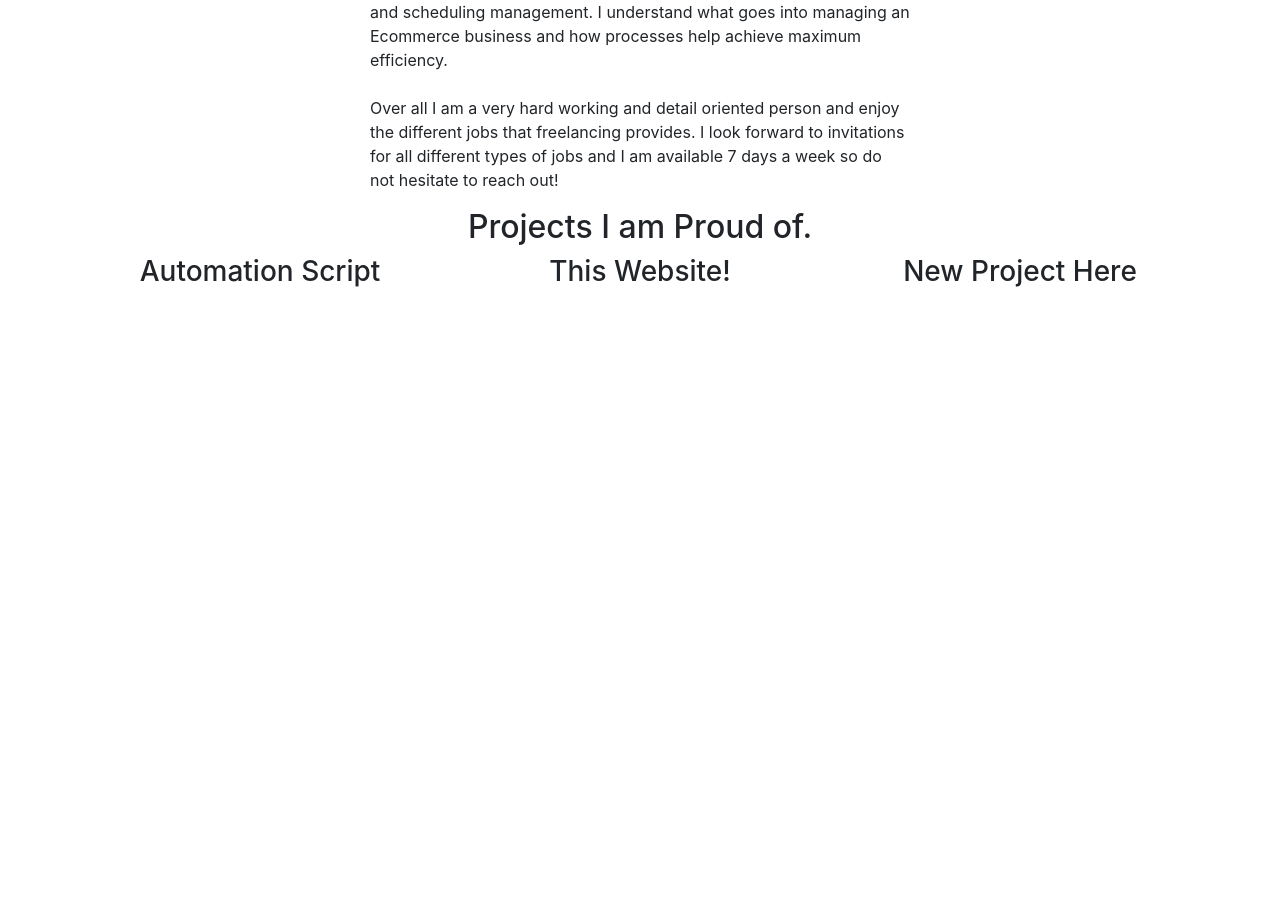
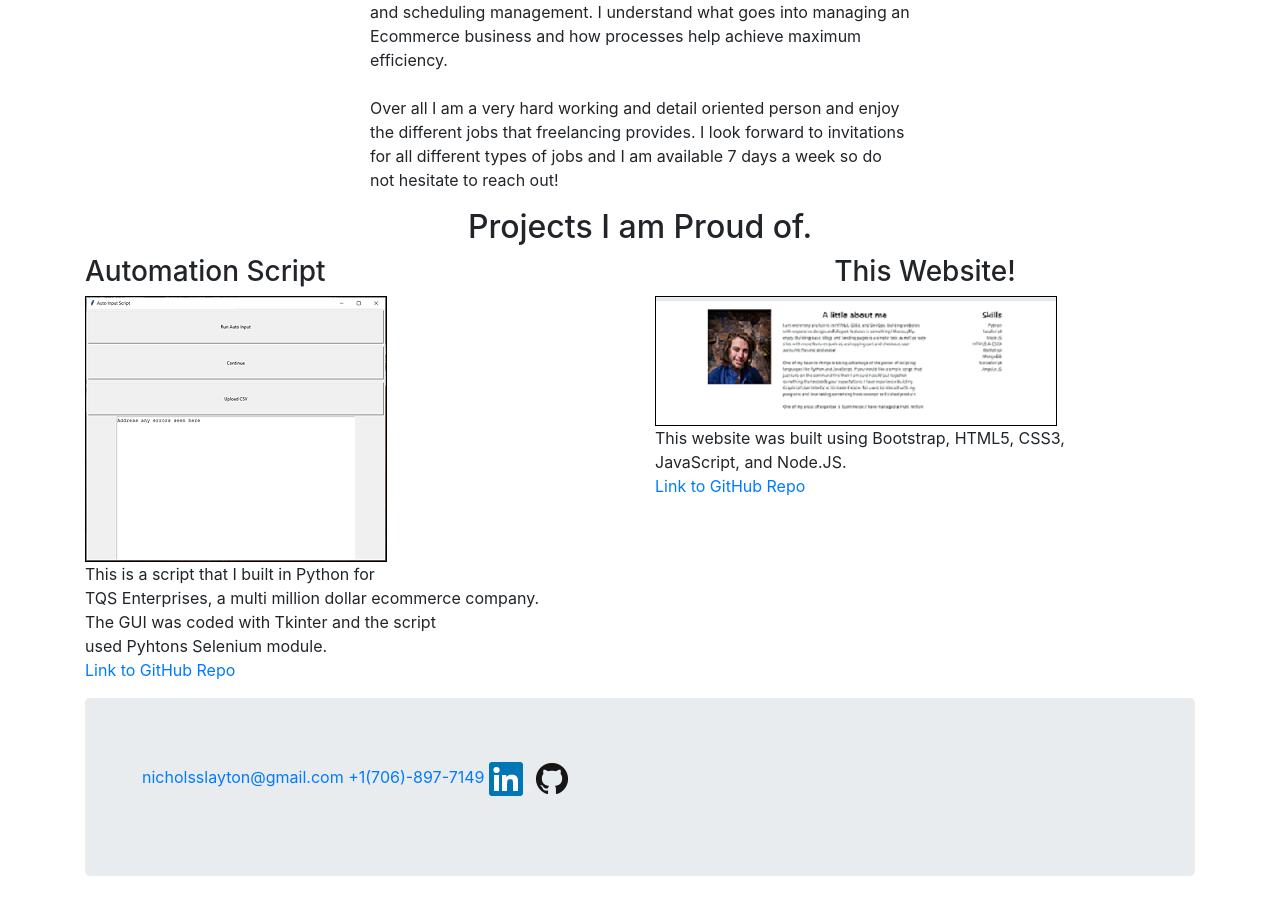
Before and after one commit to SlaytonN/Portfolio, a website: page index.html in a window 1280 px wide. Shown: the part 670-1578 px from the top of the page. Before the commit the page ends 966 px from the top, so only its background shows below. Drawn offline with nearby package versions, Linux system fonts and the light colour scheme.

Commit message:
Few edits made, Footer added, Project Images and contact info added

```diff
--- a/bootstrap.css
+++ b/bootstrap.css
@@ -6,8 +6,9 @@
   text-align: right;
 }
 
-#me{
-  align-content: left;
+#Me{
+  align-items: left;
+  border-radius: 50%;
 }
 
 #proj{
@@ -26,9 +27,23 @@ column-span: all;
   text-align: center;
 }
 .Autoscr{
-  text-align: center;
+  text-align: left;
 }
 
 #skills{
   text-align: right;
 }
+
+#website{
+  align-items: flex-end;
+  border: solid 1px black;
+}
+#auto{
+  border: solid 1px black;
+
+}
+.contact li{
+  list-style-type: none;
+  display: inline;
+  text-align: center;
+}
--- a/index.html
+++ b/index.html
@@ -11,7 +11,7 @@
 <body>
   <header class="jumbotron">
     <div class="container">
-      <h1 class="head">Slayton Nichols Portfolio</h1>
+      <h1 class="head">My Portfolio</h1>
     </div>
   </header>
   <div class="container">
@@ -20,7 +20,7 @@
         <img id="Me" src="images\Slayton Nichols-7649.png" alt="Profile Image">
       </div>
       <div class="col-sm-6">
-        <h2 id="aboutme">A little about me</h2>
+        <h2 id="aboutme">About me</h2>
         <p class="aboutme">I am extremely proficient in HTML5, CSS3, and DevOps.
           Building websites with responsive design and elegant features is something
           I thoroughly enjoy. Building basic blogs and landing pages is a simple
@@ -63,25 +63,40 @@
     <div class="row">
       <div class="col-sm-12">
         <h2 id="proj">Projects I am Proud of.</h2>
-
-
       </div>
       <div class="col-sm">
         <h3 class="Autoscr">Automation Script</h3>
-
-
+        <img id="auto" src="images\Screenshot (3).png" alt="Screenshot">
+        <p>This is a script that I built in Python for<br>
+        TQS Enterprises, a multi million
+        dollar ecommerce company.<br>
+        The GUI was coded with Tkinter and the
+        script<br> used Pyhtons Selenium module.<br>
+        <a href="https://github.com/SlaytonN/inventoryLab">Link to GitHub Repo</a></p>
       </div>
       <div class="col-sm">
         <h3 class="this">This Website!</h3>
-
-
+        <img id="website" src="images\Screenshot (2).png" alt="Website">
+        <p>This website was built using Bootstrap, HTML5, CSS3,<br>
+        JavaScript, and Node.JS.<br>
+        <a href="https://github.com/SlaytonN/Portfolio">Link to GitHub Repo</a></p>
       </div>
-      <div class="col-sm">
+      <!--<div class="col-sm">
         <h3 class="new">New Project Here</h3>
-
-
+      </div>-->
+    </div>
+  </div>
+  <div class="container">
+    <footer class="jumbotron">
+      <div class="row">
+        <ul class="contact">
+          <li><a href="mailto:nicholsslayton@gmail.com">nicholsslayton@gmail.com</a></li>
+          <li><a href="tel:1-706-897-7149">+1(706)-897-7149</a></li>
+          <li><a href="https://www.linkedin.com/in/slayton-nichols-6872b1149/"><img src="images\In-2CRev-34px-R.png" alt="LinkedIn"></a></li>
+          <li><a href="https://github.com/SlaytonN"><img src="images\GitHub-Mark-32px.png" alt="GitHub"></a></li>
+        </ul>
       </div>
-    </div>
+    </footer>
   </div>
 <!--Scripts-->
 <script src="node_modules\jquery\dist\jquery.min.js"></script>
```
Also changed, not shown: images/GitHub-Mark-32px.png (added), images/In-2CRev-34px-R.png (added), images/Screenshot (2).png (added), images/Screenshot (3).png (added).
